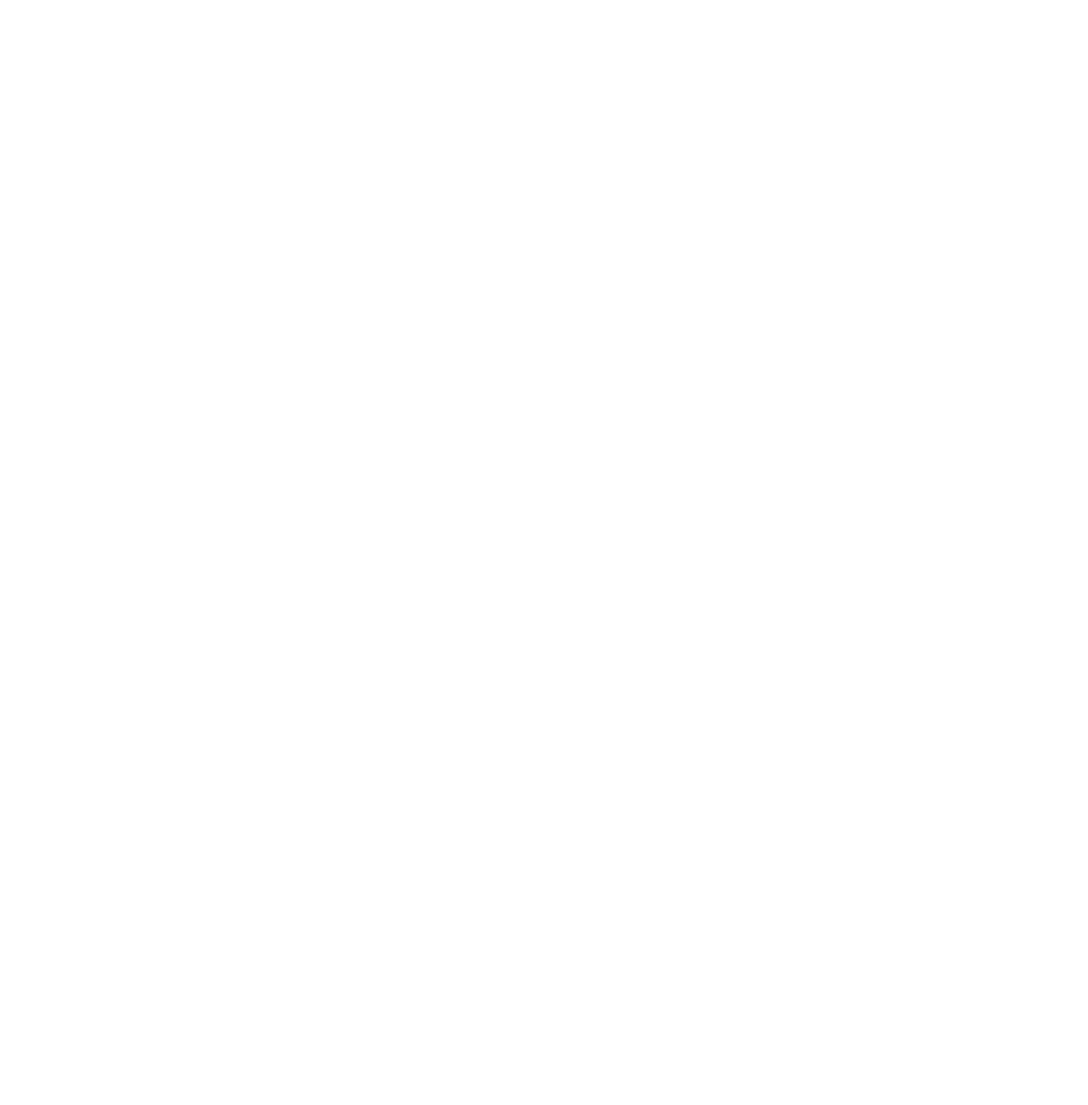
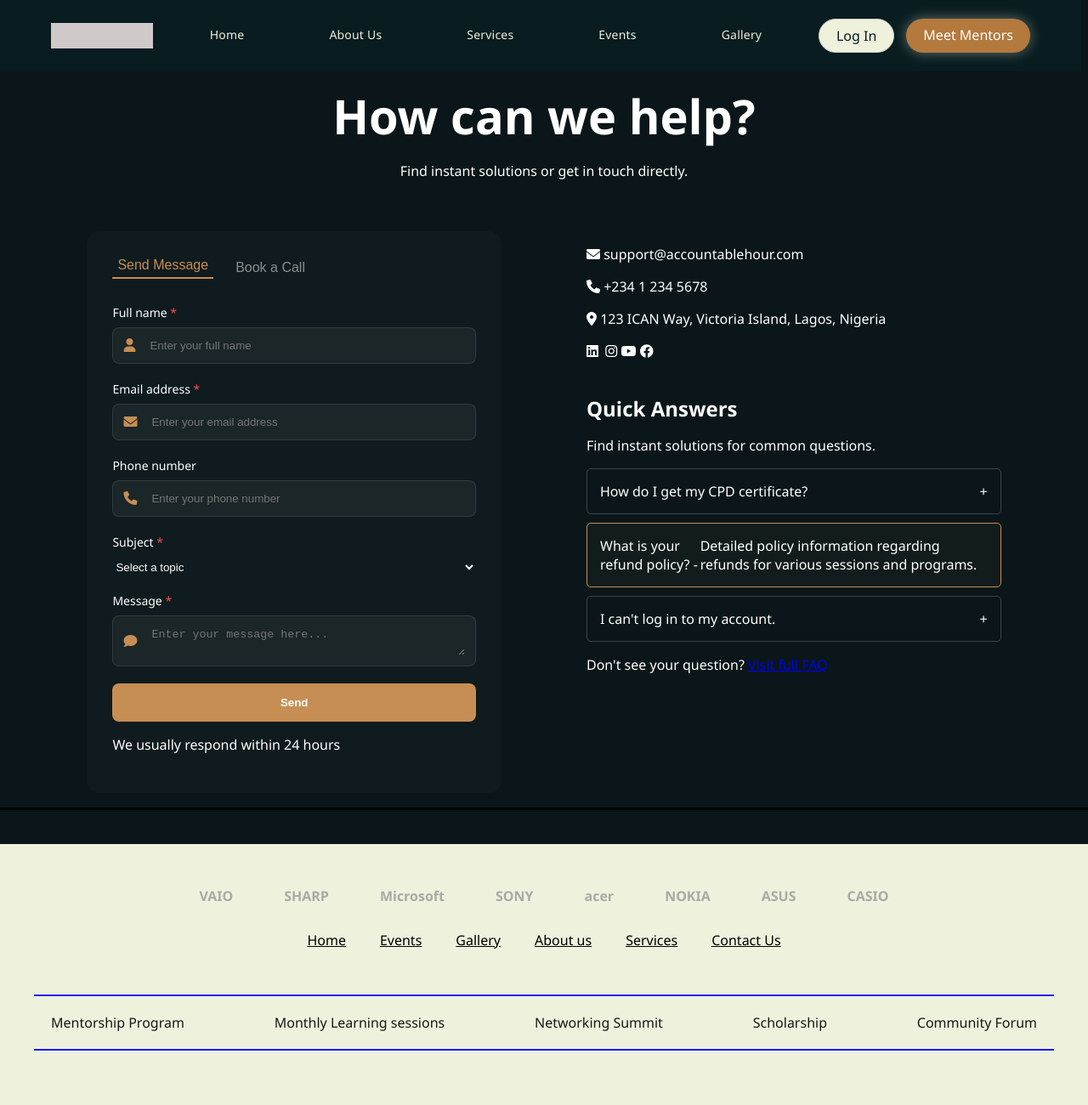
Before and after one commit to noble-alt/Accountable_Hour_series, a plain HTML site: page client/contact-us.html in a window 1280 px wide. Shown: the top 1300 px of the page at 85% size. Before the commit the page ends 800 px from the top, so only its background shows below. Drawn offline with Linux system fonts and the light colour scheme.

Commit message:
third commit

```diff
--- a/client/contact-us.css
+++ b/client/contact-us.css
@@ -15,17 +15,65 @@ body {
 
 /* Nav Bar */
 .navbar {
-    display: flex;
-    justify-content: space-between;
-    padding: 20px 8%;
-    align-items: center;
+  display: flex;
+  align-items: center;
+  justify-content: space-between;
+  padding: 22px 60px;
+  position: fixed;
+  top: 0;
+  width: 90%;
+  z-index: 1000;
+  background-color: #091c20; /* Add a background color to prevent content from showing through */
 }
 
-.nav-links { display: flex; list-style: none; gap: 25px; }
-.nav-links a { color: white; text-decoration: none; font-size: 14px; opacity: 0.8; }
-.btn-login { background: white; border: none; padding: 10px 30px; border-radius: 20px; font-weight: bold; cursor: pointer; }
-.btn-mentors { color: white; text-decoration: none; margin-left: 20px; font-weight: 500; }
+.logo {
+  width: 120px;
+  height: 30px;
+  background: #cfc9c9;
+}
 
+.navbar nav a {
+  font-size: 14px;
+  font-weight: 500;
+  color: #eef1dc;
+  letter-spacing: 0.2px;
+  position: relative;
+  padding-bottom: 4px;
+  transition: color 0.25s ease;
+  text-decoration: none;
+}
+
+.nav-actions {
+  display: flex;
+  gap: 14px;
+}
+
+.navbar nav {
+    display: flex;
+    align-items: center;
+    gap: 100px;
+}
+
+.btn-outline {
+  display: inline-block;
+  border: 1px solid #cfcfcf;
+  background: #eef1dc;
+  padding: 8px 20px;
+  border-radius: 20px;
+  color: #091c20 !important;
+  text-decoration: none;
+}
+
+.btn-solid {
+  display: inline-block;
+  background: #b4793d;
+  color: #fff !important;
+  padding: 8px 20px;
+  border-radius: 20px;
+  border: none;
+  box-shadow: 0 0 15px rgba(238, 241, 220, 0.4);
+  text-decoration: none;
+}
 /* Contact Hero */
 .contact-hero { padding: 60px 8%; }
 .header-center { text-align: center; margin-bottom: 60px; }
@@ -85,14 +133,86 @@ body {
 
 /* Footer */
 .footer {
-    background-color: var(--cream-footer);
-    color: #333;
-    padding: 60px 8% 20px;
-    margin-top: 100px;
+  background-color: #eef1dc;
+  color: #000;
+  padding: 50px 40px;
+  outline: solid;
+  outline-offset: 40px;
 }
 
-.partner-logos { display: flex; justify-content: space-between; font-weight: bold; margin-bottom: 40px; opacity: 0.5; }
-.footer-links-grid { display: flex; justify-content: space-between; border-top: 1px solid #ddd; padding-top: 30px; }
-.f-col a { display: block; margin-bottom: 10px; color: #333; text-decoration: none; font-size: 14px; }
-.f-col-wide { display: flex; gap: 30px; font-size: 14px; font-weight: 500; }
-.footer-bottom { display: flex; justify-content: space-between; margin-top: 50px; font-size: 13px; border-top: 1px solid #ddd; padding-top: 20px; }
+.footer-logos {
+  display: flex;
+  justify-content: center;
+  gap: 60px;
+  margin-bottom: 30px;
+  opacity: 0.80;
+  font-weight: 600;
+  color: #999;
+}
+
+.footer-links {
+  display: flex;
+  justify-content: center;
+  gap: 40px;
+  margin-bottom: 25px;
+  color: #000;
+}
+
+.footer-links a {
+  color: #000;
+}
+
+.footer-divider {
+  height: 1px;
+  background: #eef1dc;
+  margin: 26px 0;
+}
+
+.footer-programs {
+  display: flex;
+  justify-content: space-between;
+  opacity: 0.9;
+  border-top: 2px solid blue;
+  border-bottom: 2px solid blue;
+  padding: 20px;
+}
+
+.footer-bottom {
+  display: flex;
+  justify-content: space-between;
+  margin-top: 10px;
+  display: grid;
+}
+
+.footer-info {
+  margin-bottom: 5px;
+  display: grid;
+  grid-template-columns: repeat(3, 1fr);
+  gap: 40px;
+}
+
+.footer-info :nth-child(4) {
+  margin-top: 20px;
+}
+
+.footer-socials {
+  display: flex;
+  gap: 18px;
+  justify-content: flex-end;
+  margin-bottom: 30px;
+  font-weight: 700;
+}
+
+.footer-policy {
+  display: flex;
+  gap: 40px;
+  justify-content: flex-end;
+}
+
+.footer-policy a{
+  color: #000;
+}
+
+.footer a {
+  color: #000;
+}
--- a/client/contact-us.html
+++ b/client/contact-us.html
@@ -0,0 +1,183 @@
+<!DOCTYPE html>
+<html lang="en">
+<head>
+    <meta charset="UTF-8">
+    <meta name="viewport" content="width=device-width, initial-scale=1.0">
+    <title>Contact Us - Accountable Hours</title>
+    <link rel="stylesheet" href="contact-us.css">
+    <link rel="stylesheet" href="https://cdnjs.cloudflare.com/ajax/libs/font-awesome/6.0.0/css/all.min.css">
+</head>
+<body>
+
+    <header class="navbar">
+    <div class="logo"> <a href="index.html"></a></div>
+    <nav>
+      <a href="index.html">Home</a>
+      <a href="about-us.html">About Us</a>
+      <a href="service.html">Services</a>
+      <a href="event.html">Events</a>
+      <a href="gallary.html">Gallery</a>
+    </nav>
+    <div class="nav-actions">
+      <a href="sign-up.html#signin" class="btn-outline">Log In</a>
+      <a href="mentor-profile.html" class="btn-solid">Meet Mentors</a>
+    </div>
+  </header>
+
+
+    <main class="contact-hero">
+        <div class="header-center">
+            <h1>How can we help?</h1>
+            <p>Find instant solutions or get in touch directly.</p>
+        </div>
+
+        <div class="contact-container">
+            <div class="contact-form-box">
+                <div class="tab-buttons">
+                    <button class="tab-btn active">Send Message</button>
+                    <button class="tab-btn">Book a Call</button>
+                </div>
+
+                <form>
+                    <div class="input-group">
+                        <label>Full name <span class="req">*</span></label>
+                        <div class="input-wrapper">
+                            <i class="fas fa-user"></i>
+                            <input type="text" placeholder="Enter your full name">
+                        </div>
+                    </div>
+
+                    <div class="input-group">
+                        <label>Email address <span class="req">*</span></label>
+                        <div class="input-wrapper">
+                            <i class="fas fa-envelope"></i>
+                            <input type="email" placeholder="Enter your email address">
+                        </div>
+                    </div>
+
+                    <div class="input-group">
+                        <label>Phone number</label>
+                        <div class="input-wrapper">
+                            <i class="fas fa-phone"></i>
+                            <input type="text" placeholder="Enter your phone number">
+                        </div>
+                    </div>
+
+                    <div class="input-group">
+                        <label>Subject <span class="req">*</span></label>
+                        <select>
+                            <option>Select a topic</option>
+                        </select>
+                    </div>
+
+                    <div class="input-group">
+                        <label>Message <span class="req">*</span></label>
+                        <div class="input-wrapper">
+                            <i class="fas fa-comment"></i>
+                            <textarea placeholder="Enter your message here..."></textarea>
+                        </div>
+                    </div>
+
+                    <button type="submit" class="submit-btn">Send</button>
+                    <p class="response-time">We usually respond within 24 hours</p>
+                </form>
+            </div>
+
+            <div class="contact-info-box">
+                <div class="info-details">
+                    <p><i class="fas fa-envelope"></i> support@accountablehour.com</p>
+                    <p><i class="fas fa-phone"></i> +234 1 234 5678</p>
+                    <p><i class="fas fa-map-marker-alt"></i> 123 ICAN Way, Victoria Island, Lagos, Nigeria</p>
+                </div>
+
+                <div class="social-icons">
+                    <i class="fab fa-linkedin"></i>
+                    <i class="fab fa-x-twitter"></i>
+                    <i class="fab fa-instagram"></i>
+                    <i class="fab fa-youtube"></i>
+                    <i class="fab fa-facebook"></i>
+                </div>
+
+                <div class="faq-section">
+                    <h3>Quick Answers</h3>
+                    <p class="faq-sub">Find instant solutions for common questions.</p>
+
+                    <div class="faq-item">How do I get my CPD certificate? <span>+</span></div>
+                    <div class="faq-item open">
+                        <div class="faq-header">What is your refund policy? <span>-</span></div>
+                        <div class="faq-body">Detailed policy information regarding refunds for various sessions and programs.</div>
+                    </div>
+                    <div class="faq-item">I can't log in to my account. <span>+</span></div>
+
+                    <p class="faq-footer">Don't see your question? <a href="#">Visit full FAQ</a></p>
+                </div>
+            </div>
+        </div>
+    </main>
+
+   <footer class="footer">
+  <!-- Partner Logos -->
+  <div class="footer-logos">
+    <span>VAIO</span>
+    <span>SHARP</span>
+    <span>Microsoft</span>
+    <span>SONY</span>
+    <span>acer</span>
+    <span>NOKIA</span>
+    <span>ASUS</span>
+    <span>CASIO</span>
+  </div>
+
+  <!-- Navigation Links -->
+  <div class="footer-links">
+    <a href="#">Home</a>
+    <a href="#">Events</a>
+    <a href="#">Gallery</a>
+    <a href="#">About us</a>
+    <a href="#">Services</a>
+    <a href="#">Contact Us</a>
+  </div>
+
+  <div class="footer-divider"></div>
+
+  <!-- Programs -->
+  <div class="footer-programs">
+    <span>Mentorship Program</span>
+    <span>Monthly Learning sessions</span>
+    <span>Networking Summit</span>
+    <span>Scholarship</span>
+    <span>Community Forum</span>
+  </div>
+
+  <div class="footer-divider"></div>
+
+  <!-- Footer Bottom -->
+  <div class="footer-bottom">
+    <div class="footer-info">
+      <p><strong>HQ:</strong> 45 Olufemi Street, Allen Avenue, Ikeja, Lagos, Nigeria</p>
+      <p><strong>Call us on:</strong> +234123456789</p>
+      <p><strong>Email:</strong> Accountablehourseries@gmail.com</p>
+      <p class="copyright">
+        © 2026 Kenpact Solutions. All rights reserved.
+      </p>
+    </div>
+
+    <div class="footer-right">
+      <div class="footer-socials">
+        <span>in</span>
+        <span>X</span>
+        <span>◎</span>
+        <span>▶</span>
+        <span>f</span>
+      </div>
+
+      <div class="footer-policy">
+        <a href="#">FAQ</a>
+        <a href="#">Privacy and Policy</a>
+      </div>
+    </div>
+  </div>
+</footer>
+
+</body>
+</html>
--- a/client/mentor-profile.css
+++ b/client/mentor-profile.css
@@ -17,7 +17,7 @@ body { margin: 0; font-family: 'Inter', sans-serif; background: var(--bg-light);
   padding: 22px 60px;
   position: fixed;
   top: 0;
-  width: 100%;
+  width: 90%;
   z-index: 1000;
   background-color: #091c20; /* Add a background color to prevent content from showing through */
 }
@@ -31,11 +31,12 @@ body { margin: 0; font-family: 'Inter', sans-serif; background: var(--bg-light);
 .navbar nav a {
   font-size: 14px;
   font-weight: 500;
-  color: black;
+  color: #eef1dc;
   letter-spacing: 0.2px;
   position: relative;
   padding-bottom: 4px;
   transition: color 0.25s ease;
+  text-decoration: none;
 }
 
 .nav-actions {
@@ -47,7 +48,27 @@ body { margin: 0; font-family: 'Inter', sans-serif; background: var(--bg-light);
     display: flex;
     align-items: center;
     gap: 100px;
-    color: black;
+}
+
+.btn-outline {
+  display: inline-block;
+  border: 1px solid #cfcfcf;
+  background: #eef1dc;
+  padding: 8px 20px;
+  border-radius: 20px;
+  color: #091c20 !important;
+  text-decoration: none;
+}
+
+.btn-solid {
+  display: inline-block;
+  background: #b4793d;
+  color: #fff !important;
+  padding: 8px 20px;
+  border-radius: 20px;
+  border: none;
+  box-shadow: 0 0 15px rgba(238, 241, 220, 0.4);
+  text-decoration: none;
 }
 
 /* Dark Header Section */
--- a/client/styles.css
+++ b/client/styles.css
@@ -47,8 +47,12 @@ footer {
   align-items: center;
   justify-content: space-between;
   padding: 22px 60px;
+  background-color: #091c20;
   box-shadow: 0 10px 30px rgba(255, 255, 255, 0.5);
-  position: static;
+  position: fixed;
+  top:0;
+  width: 100%;
+  z-index: 1000;
 }
 
 .logo {
```
Also changed, not shown: client/mentor-profile.html (+8 -14 lines).
